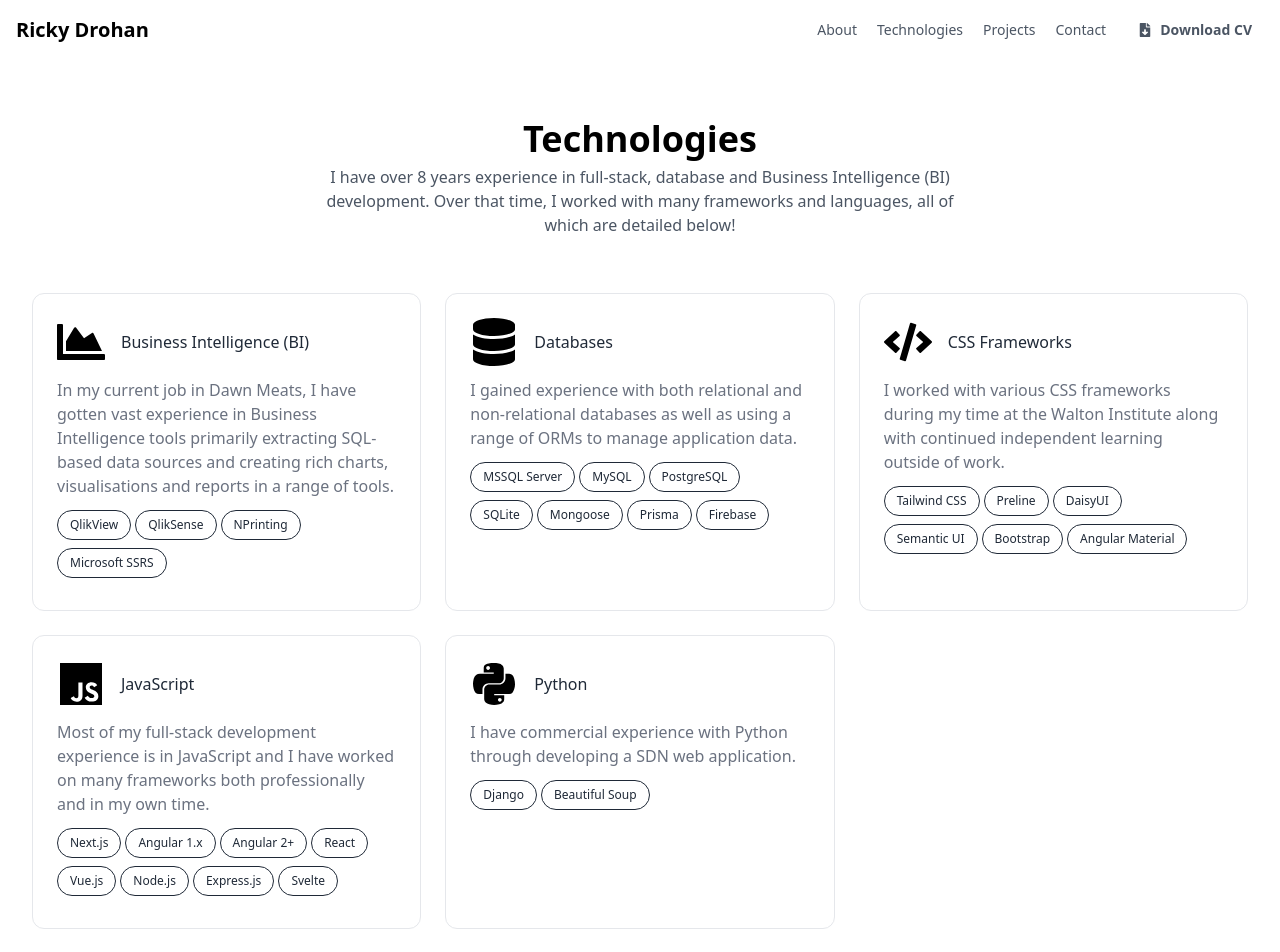
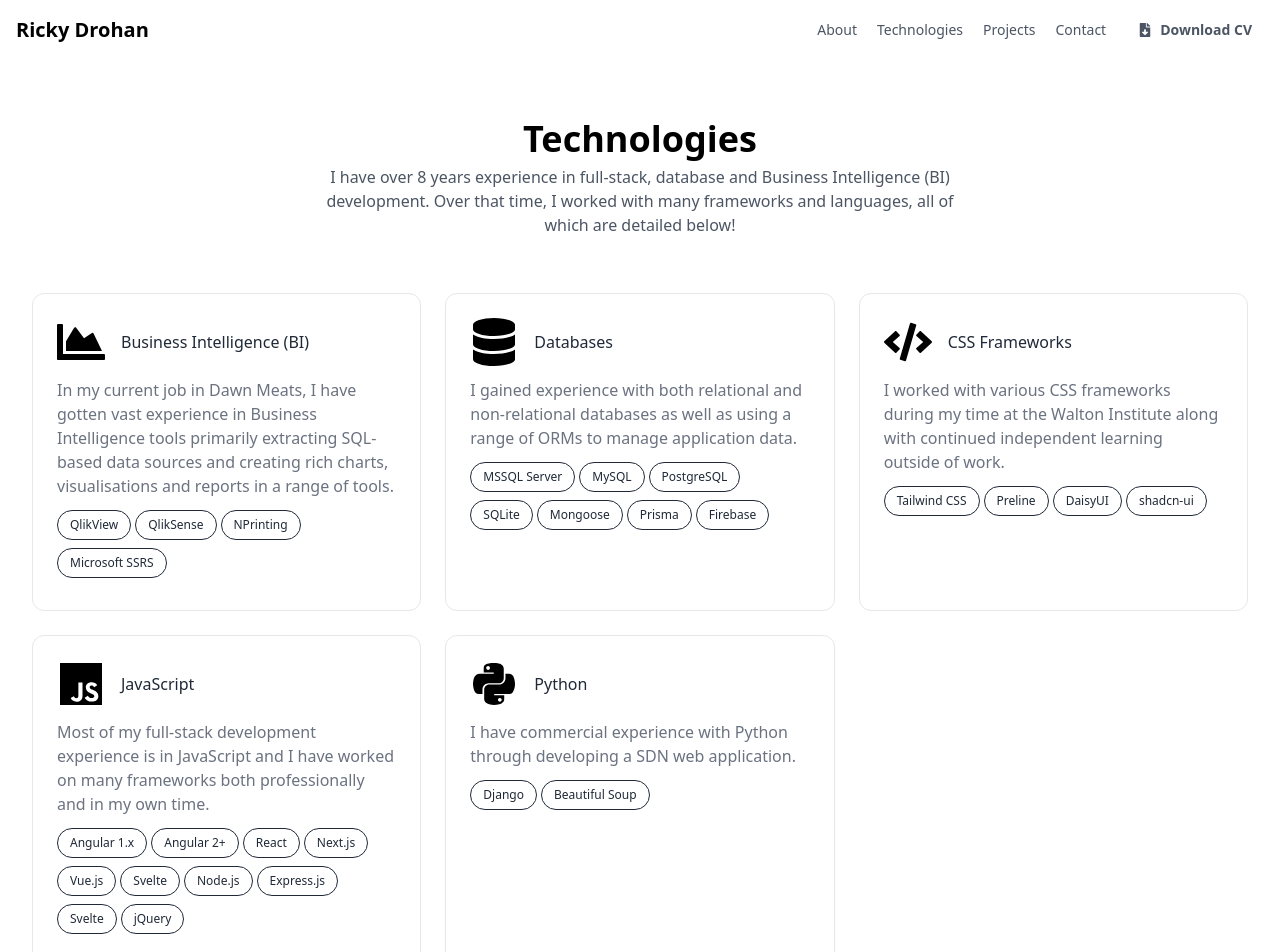
Before and after one commit to RDrohan/ricky-drohan-website, a Next.js app: page /technologies in a window 1280 px wide. Shown: the top 952 px of the page. Built offline with nearby package versions, Linux system fonts and the light colour scheme.

Commit message:
Made changes to technologies list

```diff
--- a/app/technologies/page.tsx
+++ b/app/technologies/page.tsx
@@ -36,14 +36,7 @@
       title: "CSS Frameworks",
       description:
         "I worked with various CSS frameworks during my time at the Walton Institute along with continued independent learning outside of work.",
-      tools: [
-        "Tailwind CSS",
-        "Preline",
-        "DaisyUI",
-        "Semantic UI",
-        "Bootstrap",
-        "Angular Material",
-      ],
+      tools: ["Tailwind CSS", "Preline", "DaisyUI", "shadcn-ui"],
     },
     {
       icon: <IoLogoJavascript size={48} />,
@@ -51,14 +44,16 @@
       description:
         "Most of my full-stack development experience is in JavaScript and I have worked on many frameworks both professionally and in my own time.",
       tools: [
-        "Next.js",
         "Angular 1.x",
         "Angular 2+",
         "React",
+        "Next.js",
         "Vue.js",
+        "Svelte",
         "Node.js",
         "Express.js",
         "Svelte",
+        "jQuery",
       ],
     },
     {
```
Also changed, not shown: 1 other file (tests, documents, lock files or other folders).
